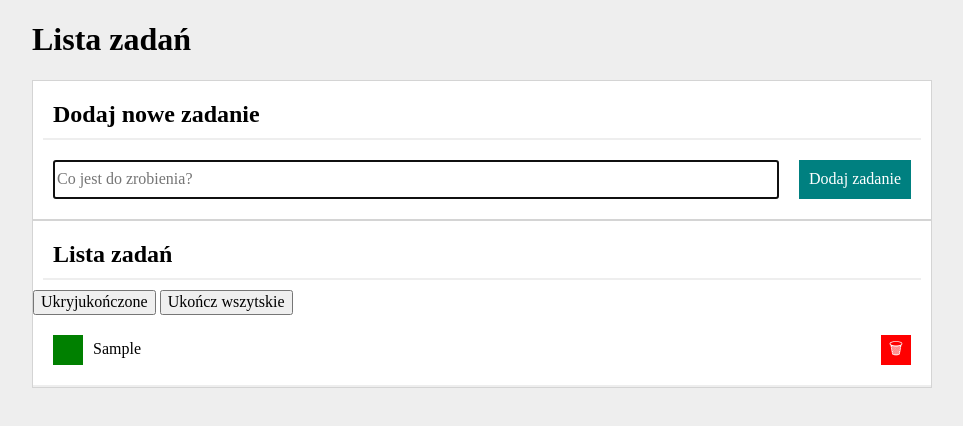
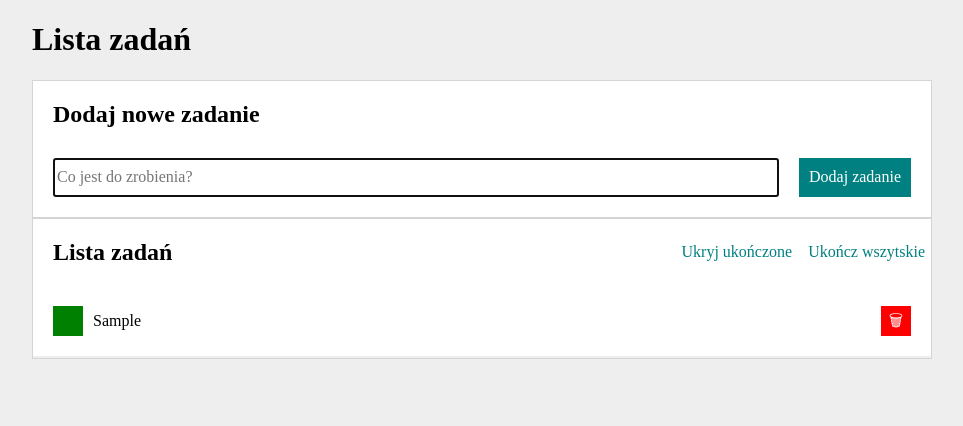
Before and after one commit to Jernejdamian/ToDoList-modu-7, a plain HTML site: page index.html in a window 1280 px wide. Both pictures are taken after typing "Sample" into the empty fields and a click on the button "Dodaj zadanie". Shown: the whole page, without its empty margins (158-1121 px from the left). Drawn offline with nearby package versions, Linux system fonts and the light colour scheme.

Commit message:
add style section__body--button

```diff
--- a/css/section.css
+++ b/css/section.css
@@ -6,5 +6,21 @@
 .section__header{
     padding: 10px;
     margin: 10px;
-    border-bottom: 2px solid #eee;
+    -bottom: 2px solid #eee;
 }
+.section__body{
+    display: grid;
+    grid-template-columns: 1fr auto auto;
+    align-items: center;
+}
+.section__body--button{
+    border: none;
+    background-color: white;
+    color: teal;
+}
+.section__body--button:disabled{
+    color: #b3b3b3;
+}
+.section__body--button:hover{
+    color: hsl(180, 100%,35%);
+}
--- a/index.html
+++ b/index.html
@@ -26,8 +26,10 @@
                 </form>
         </section>
         <section class="section">
-            <div class=section__body><h2 class="section__header">Lista zadań</h2>
-            <div class="buttons js-buttons"></div>
+            <div class="section__body">
+                <h2 class="section__header">Lista zadań</h2>
+                <div class="buttons js-buttons"></div>
+            </div>
             <ul class="tasks js-newTasks"></ul>
         </section>
     </main>
--- a/js/script.js
+++ b/js/script.js
@@ -81,8 +81,8 @@
             return;
         }
         buttonElement.innerHTML = `
-        <button class="js-toggleHideDoneButton">${hideDoneTasks ? "Pokaż" : "Ukryj"}ukończone</button>
-        <button class="js-markAllDone"${tasks.every(({ done }) => done) ? "disabled" : ""}>Ukończ wszytskie</button>`
+        <button class="section__body--button js-toggleHideDoneButton">${hideDoneTasks ? "Pokaż" : "Ukryj"} ukończone</button>
+        <button class="section__body--button js-markAllDone"${tasks.every(({ done }) => done) ? "disabled" : ""}>Ukończ wszytskie</button>`
     };
 
     const bindEventsButtons = () => {
```
